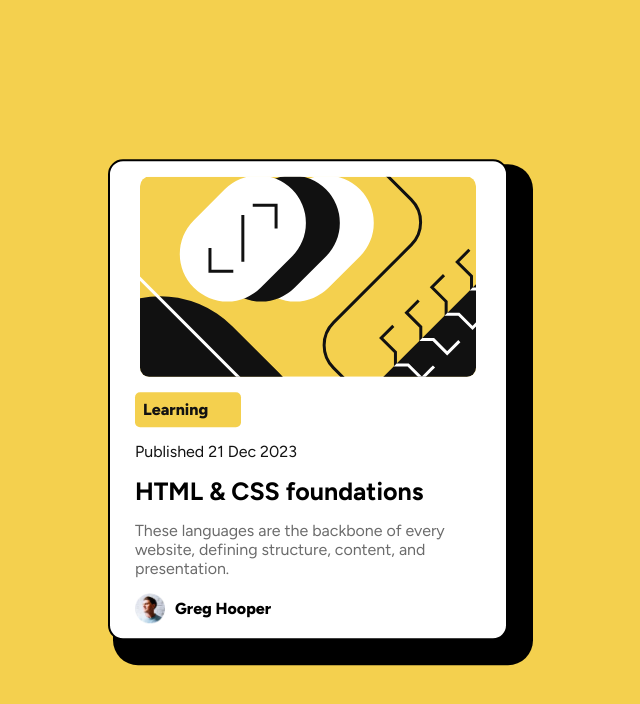
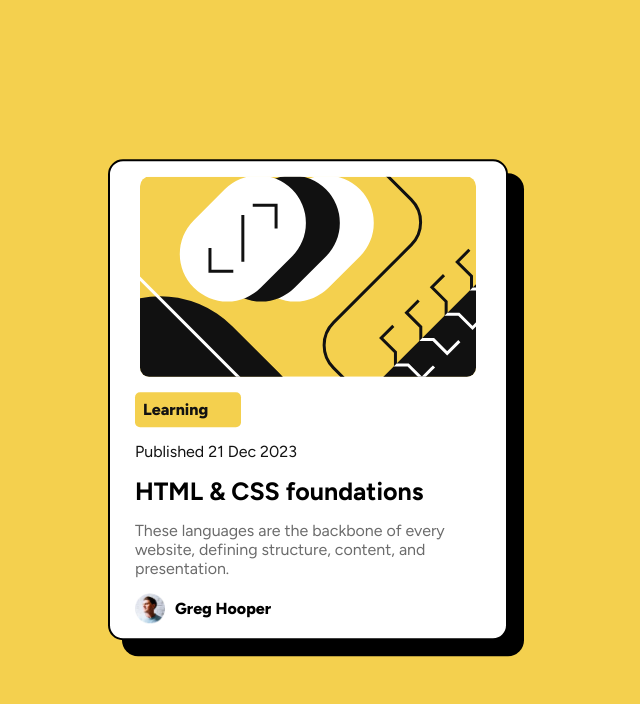
Before and after one commit to PxMach/Frontend-Mentor-Blog-preview-card, a plain HTML site: page index.html in a window 1280 px wide. In both pictures the pointer is over the element 640 px from the left and 400 px from the top of the page. Shown: the whole page, without its empty margins (332-972 px from the left). Drawn offline with Linux system fonts and the light colour scheme.

Commit message:
Correction de l'effet d'ombre sur l'état hover de la carte et ajout d'une transition sur le titre principal pour améliorer l'interaction utilisateur.

```diff
--- a/index.html
+++ b/index.html
@@ -44,8 +44,8 @@
             box-shadow: 10px 10px;
             transition: 0.8s;
          }
-         .box-card:hover{
-            box-shadow: 15px 15px 0px 10px black;
+         .box-card:hover {
+            box-shadow: 15px 15px 0px 1px black;
             transition: 0.8s;
          }
          svg {
@@ -76,6 +76,7 @@
          }
          .main h1:hover {
             color: hsl(47, 88%, 63%);
+            transition: 0.5s;
          }
          .main label {
             display: flex;
```
